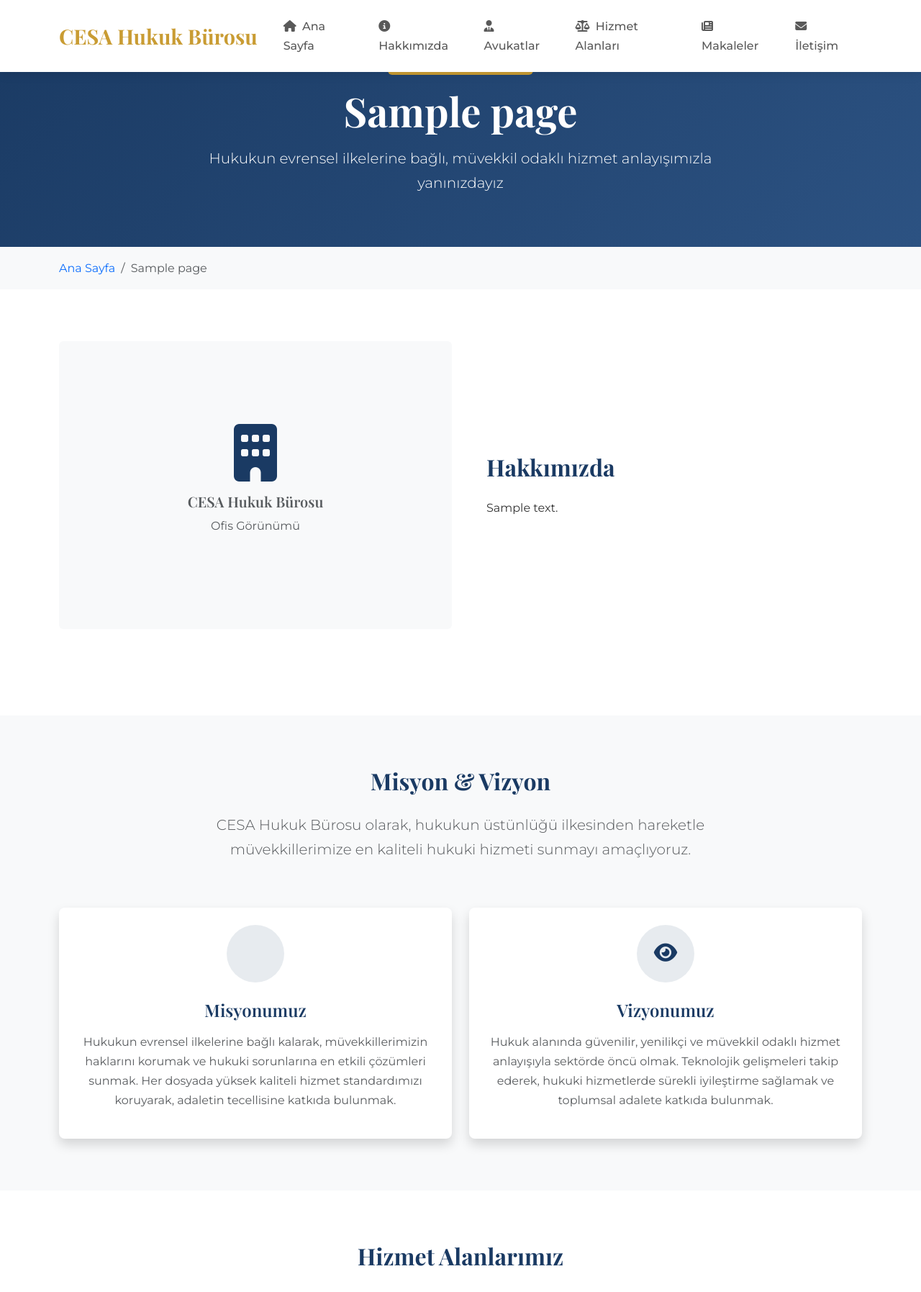
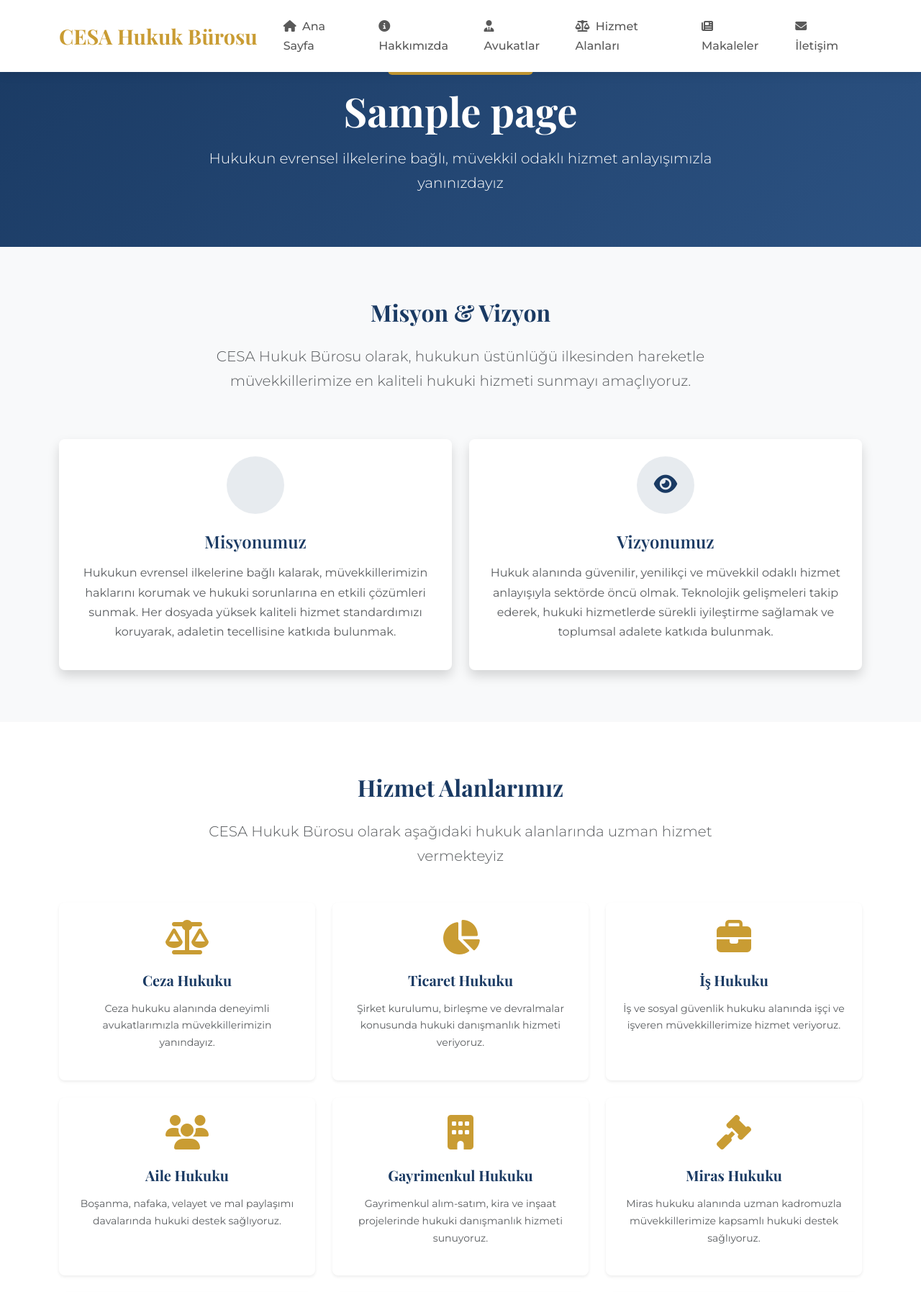
Before and after one commit to ismail2356/cesa-hukuk-burosu, a Django app: template templates/pages/about.html in a window 1280 px wide. Shown: the top 1795 px of the page at 72% size. Run offline with Django 4.2, Linux system fonts and the light colour scheme; the template is opened without the code that fills it: values that come from a table or form of the project are taken from there, others are empty; tables that the repository leaves empty hold one stand-in row (values such as "Sample post").

Commit message:
hakkımızda sayfasını tekrar güncellendi

```diff
--- a/templates/pages/about.html
+++ b/templates/pages/about.html
@@ -13,43 +13,6 @@
                 <span class="badge bg-secondary fs-6 px-3 py-2 mb-3">CESA Hukuk Bürosu</span>
                 <h1 class="display-4 fw-bold mb-3">{{ page.title }}</h1>
                 <p class="lead mb-0">Hukukun evrensel ilkelerine bağlı, müvekkil odaklı hizmet anlayışımızla yanınızdayız</p>
-            </div>
-        </div>
-    </div>
-</section>
-
-<!-- Breadcrumb -->
-<div class="bg-light py-2">
-    <div class="container">
-        <nav aria-label="breadcrumb">
-            <ol class="breadcrumb mb-0 py-2">
-                <li class="breadcrumb-item"><a href="{% url 'core:home' %}" class="text-decoration-none">Ana Sayfa</a></li>
-                <li class="breadcrumb-item active" aria-current="page">{{ page.title }}</li>
-            </ol>
-        </nav>
-    </div>
-</div>
-
-<!-- About Content -->
-<section class="py-5">
-    <div class="container py-4">
-        <div class="row align-items-center mb-5">
-            <div class="col-lg-6 mb-4 mb-lg-0" data-aos="fade-right">
-                <div class="position-relative">
-                    <div class="bg-light rounded p-5 d-flex align-items-center justify-content-center" style="height: 400px;">
-                        <div class="text-center">
-                            <i class="fas fa-building fa-5x text-primary mb-3"></i>
-                            <h5 class="text-muted">CESA Hukuk Bürosu</h5>
-                            <p class="text-muted">Ofis Görünümü</p>
-                        </div>
-                    </div>
-                </div>
-            </div>
-            <div class="col-lg-6" data-aos="fade-left">
-                <div class="ps-lg-4">
-                    <h2 class="fw-bold text-primary mb-4">Hakkımızda</h2>
-                    {{ page.content|safe }}
-                </div>
             </div>
         </div>
     </div>
```
